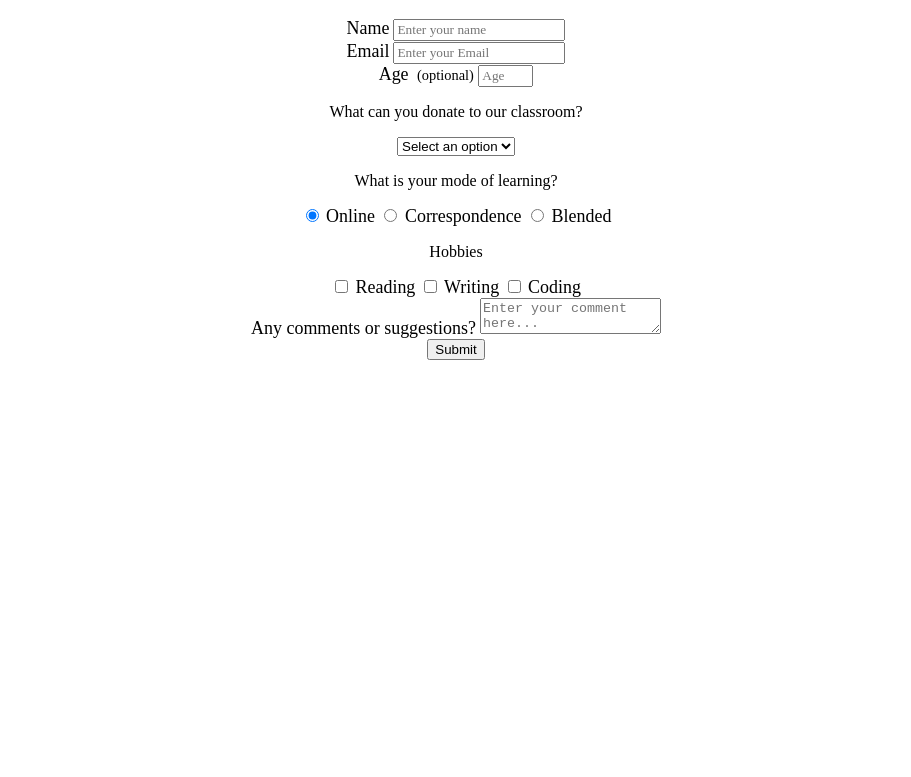
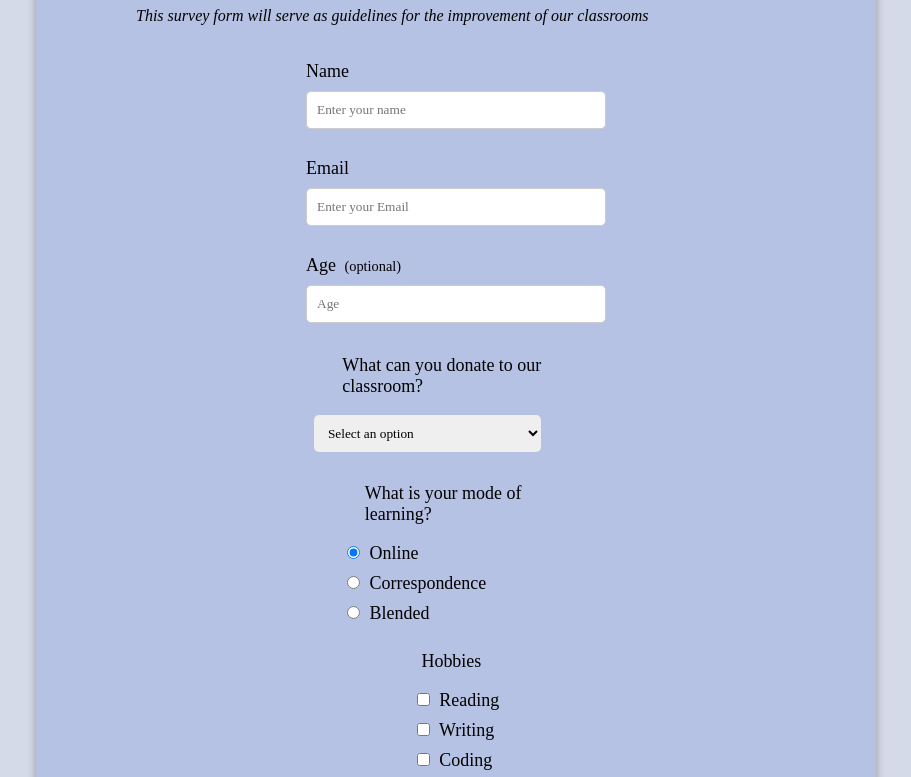
Before and after one commit to Rednaxela5/SurveyForm, a plain HTML site: page index.html in a window 1280 px wide. Shown: the part 101-878 px from the top of the page, without its empty margins (184-1095 px from the left). Before the commit the page ends 800 px from the top, so only its background shows below. Drawn offline with Linux system fonts and the light colour scheme.

Commit message:
Added styles
Bugs:
1. Need to fix the alignment
2. I'll comeback here after I gather enough information and knowledge

```diff
--- a/index.html
+++ b/index.html
@@ -9,15 +9,14 @@
     <body>
         <div class="container">
             <header>
-                <h1 id="title">PUP Survey Form<h1>
+                <h1 id="title">PUP Survey Form</h1>
                 <p id="description" class="description">This survey form will serve as guidelines for the improvement of our classrooms</p>
             </header>
             <form id="survey-form">
-                <div class="form-group">
-                    <label id="name-label" for="name">Name</label>
-                    <input id="name" type="text" placeholder="Enter your name" required/>
+                <div class="formgroup">
+                    <label id="name-label" for="name">Name</label><input id="name" type="text" placeholder="Enter your name" required/>
                 </div>
-                <div class="form-group">
+                <div class="formgroup">
                     <label id="email-label" for="email">Email</label>
                     <input id="email" type="email" placeholder="Enter your Email" required>
                 </div>
@@ -67,7 +66,7 @@
                     <textarea id="comments" placeholder="Enter your comment here..."></textarea>
                 </div>
                 <div>
-                    <button type="submit" id="submit" class="submit-button">Submit</button>
+                    <input type="submit" value="Submit"/>
                 </div>
             </form>
         </div>
--- a/styles.css
+++ b/styles.css
@@ -1,25 +1,109 @@
+form {
+    display: flex;
+    flex-direction: column;
+    align-items: center;
+    text-align: left;
+    padding: 20px;
+}
+
 body {
     font-family: Montserrat;
     text-align: center;
+    background-color: #d5dae9;
 }
 
+p {
+    font-family: Montserrat;
+    font-size: 1.123rem;
+    font-weight: 500;
+    text-align: left;
+    padding-left: 10%;
+    padding-bottom: 0;
+}
+label {
+    display: block;
+    font-family: Montserrat;
+    font-size: 1.123rem;
+    font-weight: 500;
+    text-align: left;
+    margin-bottom: 0.5em; /* Adjust margin-bottom for proper spacing */
+}
+.formgroup label {
+    padding-left: 0;
+}
+.formgroup {
+    display: flex;
+    flex-direction: column;
+    align-items: flex-start;
+    margin-bottom: 1em;
+}
+.container {
+    max-width: 800px;
+    margin: 0 auto;
+    background-color: rgb(182, 194, 227);
+    padding: 20px;
+    border-radius: 10px;
+    box-shadow: 0px 0px 10px rgba(0, 0, 0, 0.3);
+}
 .description {
     font-size: 16px;
     font-style: italic;
     font-weight: normal;
 }
 
-label {
+input[type="text"],
+input[type="email"],
+input[type="number"],
+select,
+textarea {
     font-family: Montserrat;
-    font-size: 1.123rem;
-    font-weight: 500;
+    width: 300px;
+    min-height: 2em;
+    border: 1px solid #ccc;
+    border-radius: 5px;
+    padding: 10px;
+    margin-bottom: 1em;
+    box-sizing: border-box;
 }
 
-input {
-    font-family: Montserrat;
+input[type="radio"],
+input[type="checkbox"] {
+    margin-right: 5px;
 }
+select {
+    width: 80%;
+    min-height: 2em;
+    border-radius: 5px;
+    border-style: hidden;
+    align-items: center;
+    margin-bottom: 1em;
+}
+
+
 
 .clue {
     margin-left: 0.25rem;
     font-size: 0.9rem;
 }
+
+input[type="submit"] {
+    width: 100;
+    max-width: 300px;
+    margin: 1em 0;
+    padding: 10px;
+    background-color: #007BFF;
+    color: #fff;
+    border: none;
+    border-radius: 5px;
+    cursor: pointer;
+}
+
+textarea {
+    font-family: Montserrat;
+    width: 80%;
+    min-height: 6em;
+    border-radius: 5px;
+    border-style: hidden;
+    padding: 0.2em;
+    margin-bottom: 1em;
+}
```
Also changed, not shown: assets/readme-screenshots/freecodecamp_completion.png (added), 1 other file.
